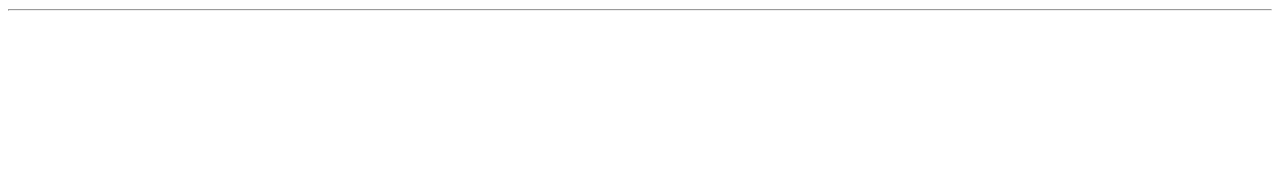
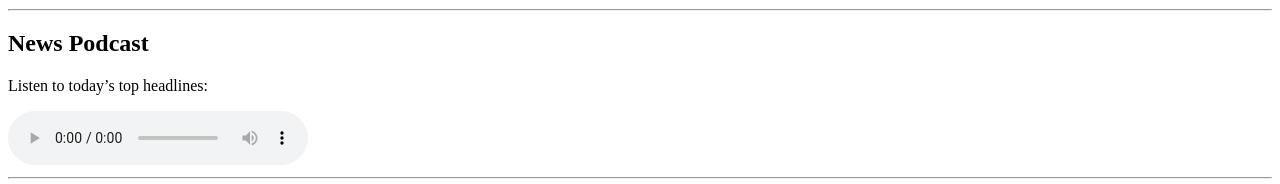
Before and after one commit to BhavyaSengar/CSE16-FS, a plain HTML site: page Experiment-2.html in a window 1280 px wide. Shown: the part 1446-1630 px from the top of the page. Before the commit the page ends 1465 px from the top, so only its background shows below. Drawn offline with Linux system fonts and the light colour scheme.

Commit message:
Fifth Commit

```diff
--- a/Experiment-2.html
+++ b/Experiment-2.html
@@ -42,5 +42,15 @@
     </video>
     <hr>
 
+    <!-- Podcast Section -->
+    <h2 id="podcast">News Podcast</h2>
+    <p>Listen to today’s top headlines:</p>
+    <!-- Audio -->
+    <audio controls>
+        <source src="sample-audio.mp3" type="audio/mp3">
+        Your browser does not support the audio element.
+    </audio>
+    <hr>
+
 </body>
 </html>
```
